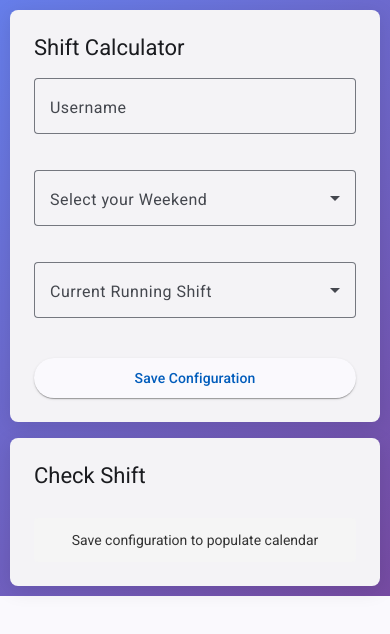
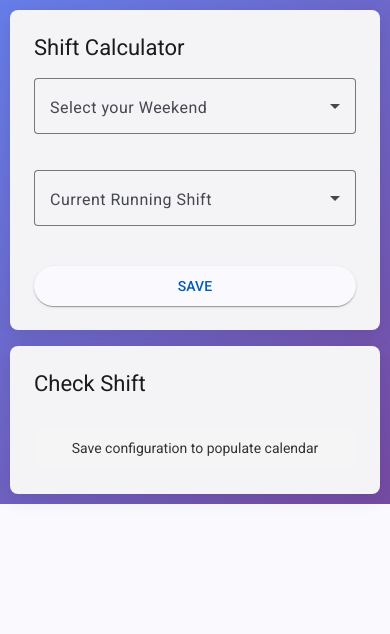
Before and after one commit to sagarpatrel/shift-calculator, an Angular app: page / in a window 390 px wide. Shown: the top 634 px of the page. Built offline with nearby package versions, Linux system fonts and the light colour scheme.

Commit message:
remove username form mobile and add bg color on save button

```diff
--- a/src/app/components/shift-config/shift-config/shift-config.css
+++ b/src/app/components/shift-config/shift-config/shift-config.css
@@ -66,6 +66,9 @@
   padding: 10px;
   font-size: 14px;
   font-weight: 500;
+}
+.save-btn {
+  background-color: #eaf2fc;
 }
 .card-title-spacing {
   margin-bottom: 16px; /* or whatever you want */
--- a/src/app/components/shift-config/shift-config/shift-config.html
+++ b/src/app/components/shift-config/shift-config/shift-config.html
@@ -70,10 +70,10 @@
         <mat-card class="card mobile-card">
             <mat-card-title class="card-title-spacing">Shift Calculator</mat-card-title>
             <div class="form-grid">
-                <mat-form-field appearance="outline" class="full-width">
+                <!-- <mat-form-field appearance="outline" class="full-width">
                     <mat-label>Username</mat-label>
                     <input matInput [(ngModel)]="username" />
-                </mat-form-field>
+                </mat-form-field> -->
                 <mat-form-field appearance="outline" class="full-width">
                     <mat-label>Select your Weekend</mat-label>
                     <mat-select [(ngModel)]="selectedWeekday">
@@ -100,7 +100,7 @@
                 </mat-form-field>
             </div>
             <button mat-raised-button color="primary" (click)="saveConfig()" class="save-btn">
-                Save Configuration
+                SAVE
             </button>
         </mat-card>
         <mat-card class="card mobile-card">
```
